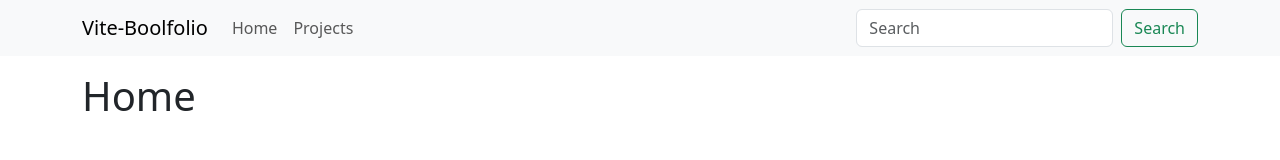
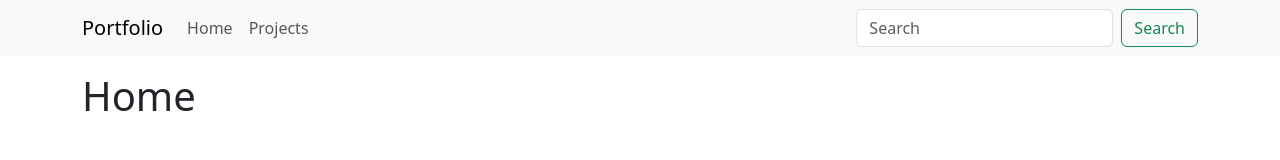
Before and after one commit to StefanoAntonelli93/vite-boolfolio, a Vue app: page / in a window 1280 px wide. Shown: the top 160 px of the page. Built offline with nearby package versions, Linux system fonts and the light colour scheme; no server answers.

Commit message:
Change navbar brand text from 'Vite-Boolfolio' to 'Portfolio'

```diff
--- a/src/components/AppHeader.vue
+++ b/src/components/AppHeader.vue
@@ -8,7 +8,7 @@
   <header>
     <nav class="navbar navbar-expand-lg bg-body-tertiary">
       <div class="container">
-        <a class="navbar-brand" href="/">Vite-Boolfolio</a>
+        <a class="navbar-brand" href="/">Portfolio</a>
         <button
           class="navbar-toggler"
           type="button"
```
